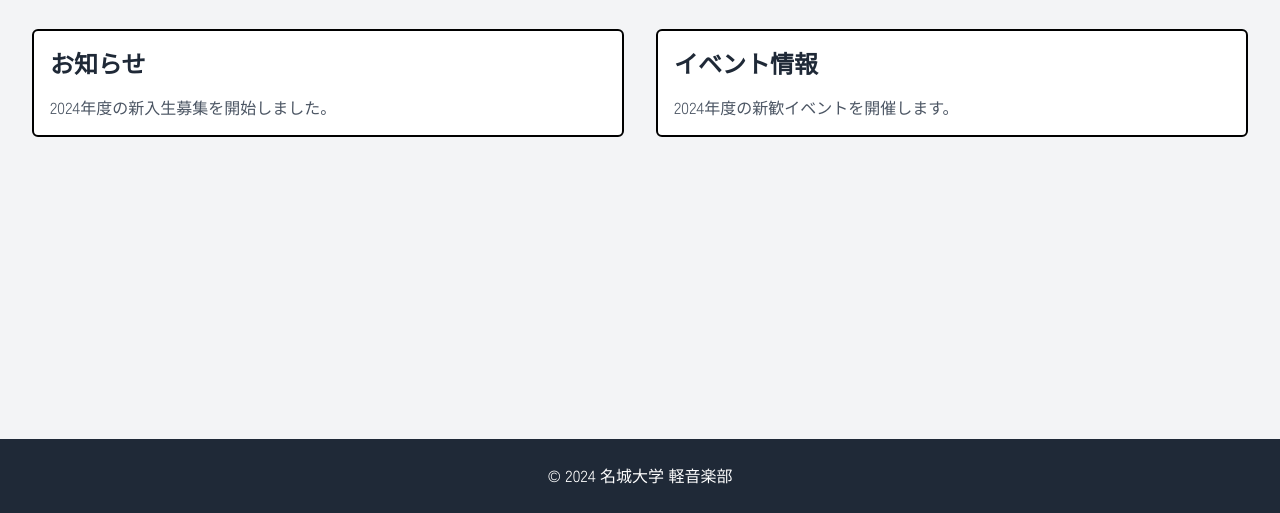
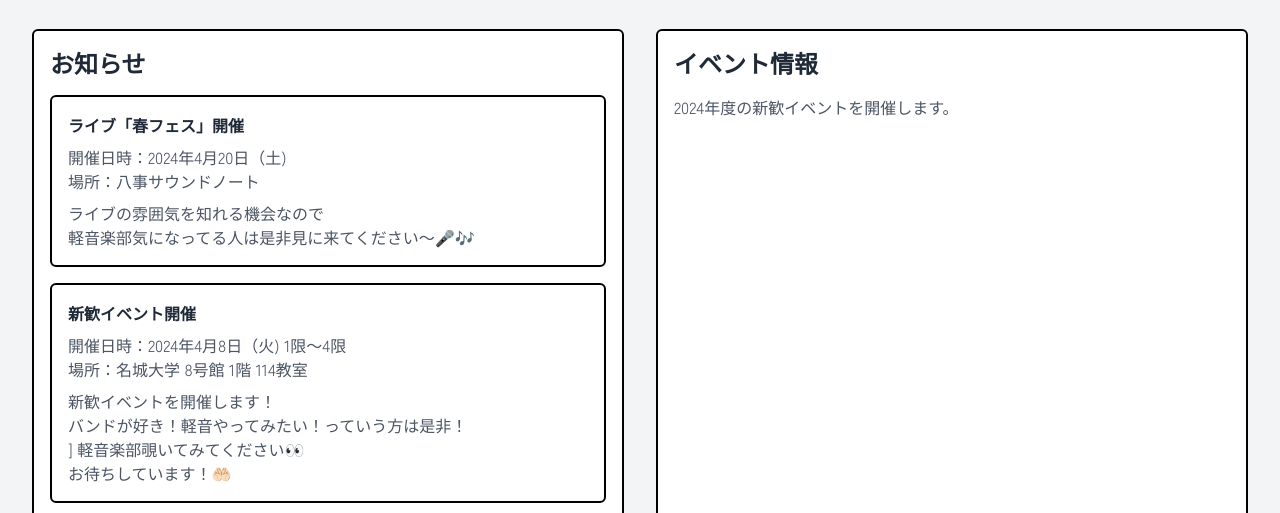
Before and after one commit to calloc134/html_final, a website built with Vite: page index.html in a window 1280 px wide. Shown: the part 207-720 px from the top of the page. Built offline with nearby package versions, Linux system fonts and the light colour scheme.

Commit message:
お知らせを追加した

```diff
--- a/index.html
+++ b/index.html
@@ -98,11 +98,37 @@
         </p>
       </div>
       <div class="grid grid-cols-1 md:grid-cols-2 gap-8">
-        <div class="bg-white p-4 rounded-md border-2 border-black">
+        <div class="flex flex-col gap-4 bg-white p-4 rounded-md border-2 border-black gap-y-4">
           <h2 class="text-2xl font-bold text-gray-800 mb-4">お知らせ</h2>
-          <ul>
-            <li class="text-gray-600">2024年度の新入生募集を開始しました。</li>
-          </ul>
+          <div class="flex flex-col gap-2 border-2 border-black p-4 rounded-md mb-4">
+            <h3 class="text-lg font-bold text-gray-800">ライブ「春フェス」開催</h3>
+            <p class="text-gray-600">
+              開催日時：2024年4月20日（土)
+              <br />
+              場所：八事サウンドノート
+              <br />
+            </p>
+            <p class="text-gray-600">
+              ライブの雰囲気を知れる機会なので<br>
+              軽音楽部気になってる人は是非見に来てください〜🎤🎶
+            </p>
+          </div>
+
+          <div class="flex flex-col gap-2 border-2 border-black p-4 rounded-md">
+            <h3 class="text-lg font-bold text-gray-800">新歓イベント開催</h3>
+            <p class="text-gray-600">
+              開催日時：2024年4月8日（火) 1限～4限
+              <br />
+              場所：名城大学 8号館 1階 114教室
+              <br />
+            </p>
+            <p class="text-gray-600">
+              新歓イベントを開催します！<br>
+              バンドが好き！軽音やってみたい！っていう方は是非！<br>]
+              軽音楽部覗いてみてください👀<br>
+              お待ちしています！🤲🏻
+            </p>
+          </div>
         </div>
         <div class="bg-white p-4 rounded-md border-2 border-black">
           <h2 class="text-2xl font-bold text-gray-800 mb-4">イベント情報</h2>
```
